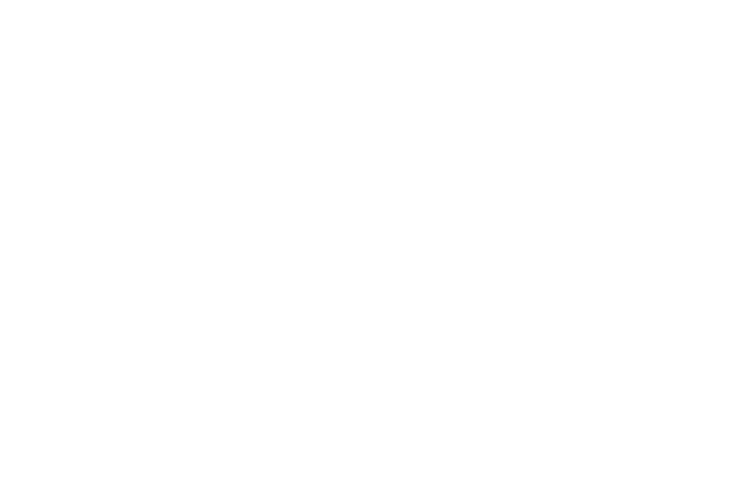
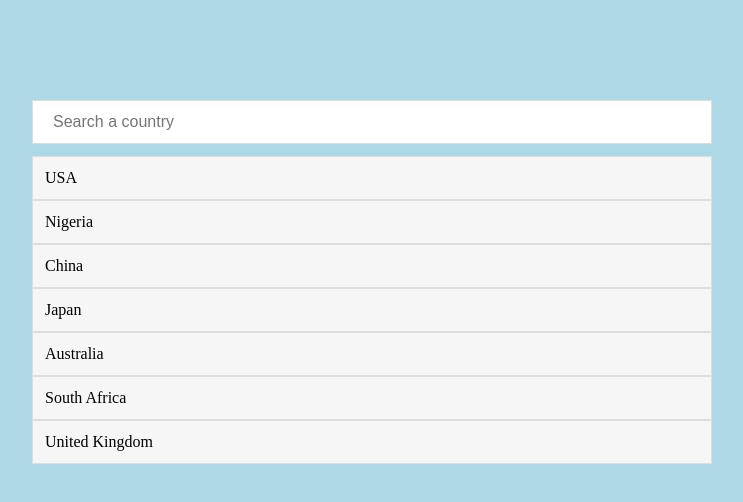
Before and after one commit to ianchan3/16-List-Search-Project, a plain HTML site: page index.html in a window 1280 px wide. Shown: the whole page, without its empty margins (268-1011 px from the left). Drawn offline with Linux system fonts and the light colour scheme.

Commit message:
HTML and CSS Completed

```diff
--- a/css/styles.css
+++ b/css/styles.css
@@ -0,0 +1,39 @@
+* {
+  padding: 0;
+  margin: 0;
+  box-sizing: border-box;
+}
+
+body {
+  background-color: lightblue;
+}
+
+.container {
+  max-width: 700px;
+  margin: 0 auto;
+  padding: 100px 10px 0 10px;
+}
+
+#search {
+  width: 100%;
+  font-size: 16px;
+  padding: 12px 20px;
+  border: 1px solid #ddd;
+  margin-bottom: 12px;
+  outline: none;
+}
+
+#list {
+  list-style: none;
+}
+
+#list > li {
+  border: 1px solid #ddd;
+  padding: 12px;
+  background-color: #f6f6f6;
+  display: block;
+}
+
+#list > li:hover {
+  background-color: #eee;
+}
--- a/index.html
+++ b/index.html
@@ -9,6 +9,18 @@
   <title>List Search Project</title>
 </head>
 <body>
+  <div class="container">
+    <input type="text" id="search" placeholder="Search a country" autocomplete="off">
 
+    <ul id="list">
+      <li>USA</li>
+      <li>Nigeria</li>
+      <li>China</li>
+      <li>Japan</li>
+      <li>Australia</li>
+      <li>South Africa</li>
+      <li>United Kingdom</li>
+    </ul>
+  </div>
 </body>
 </html>
```
